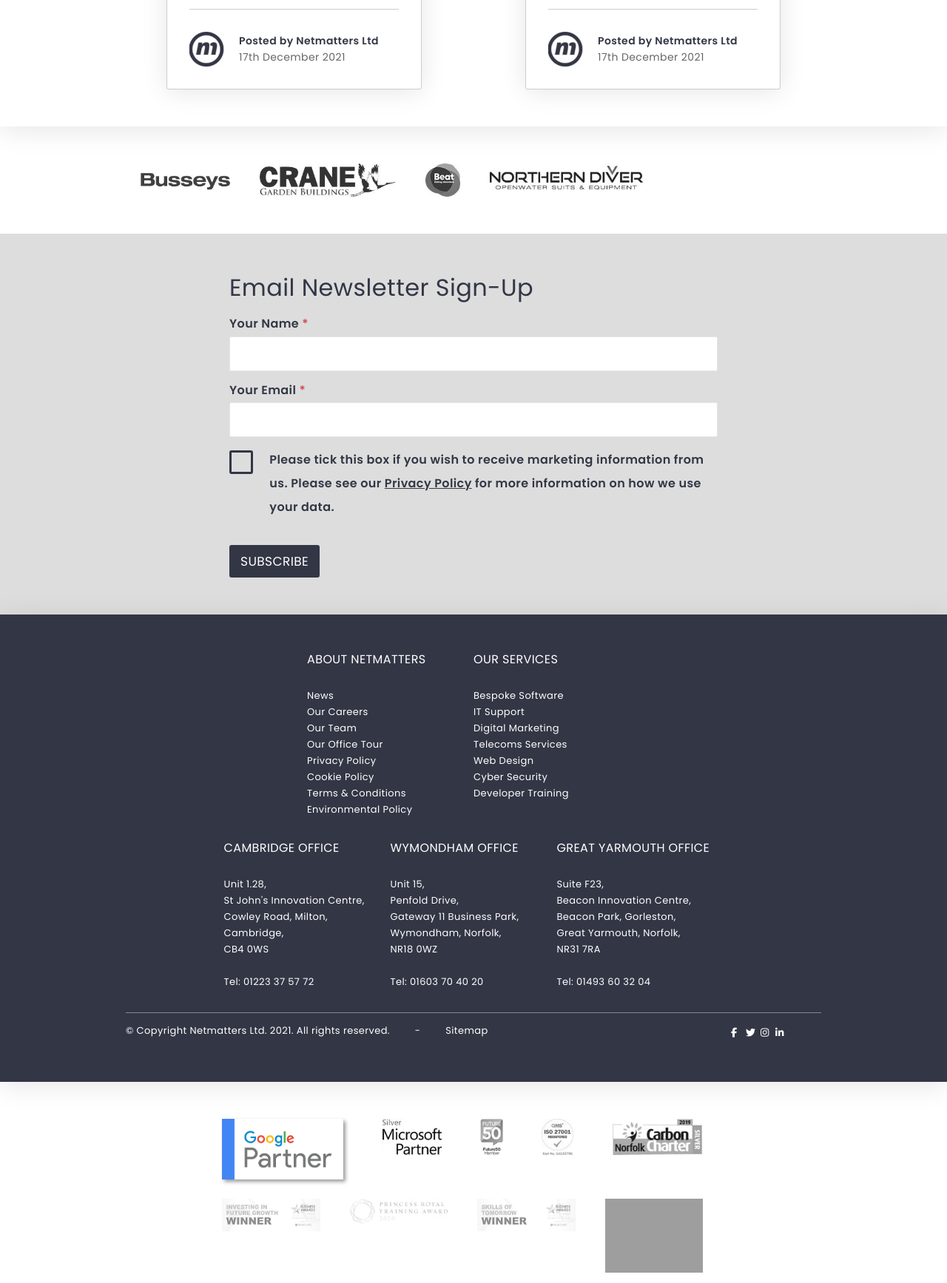
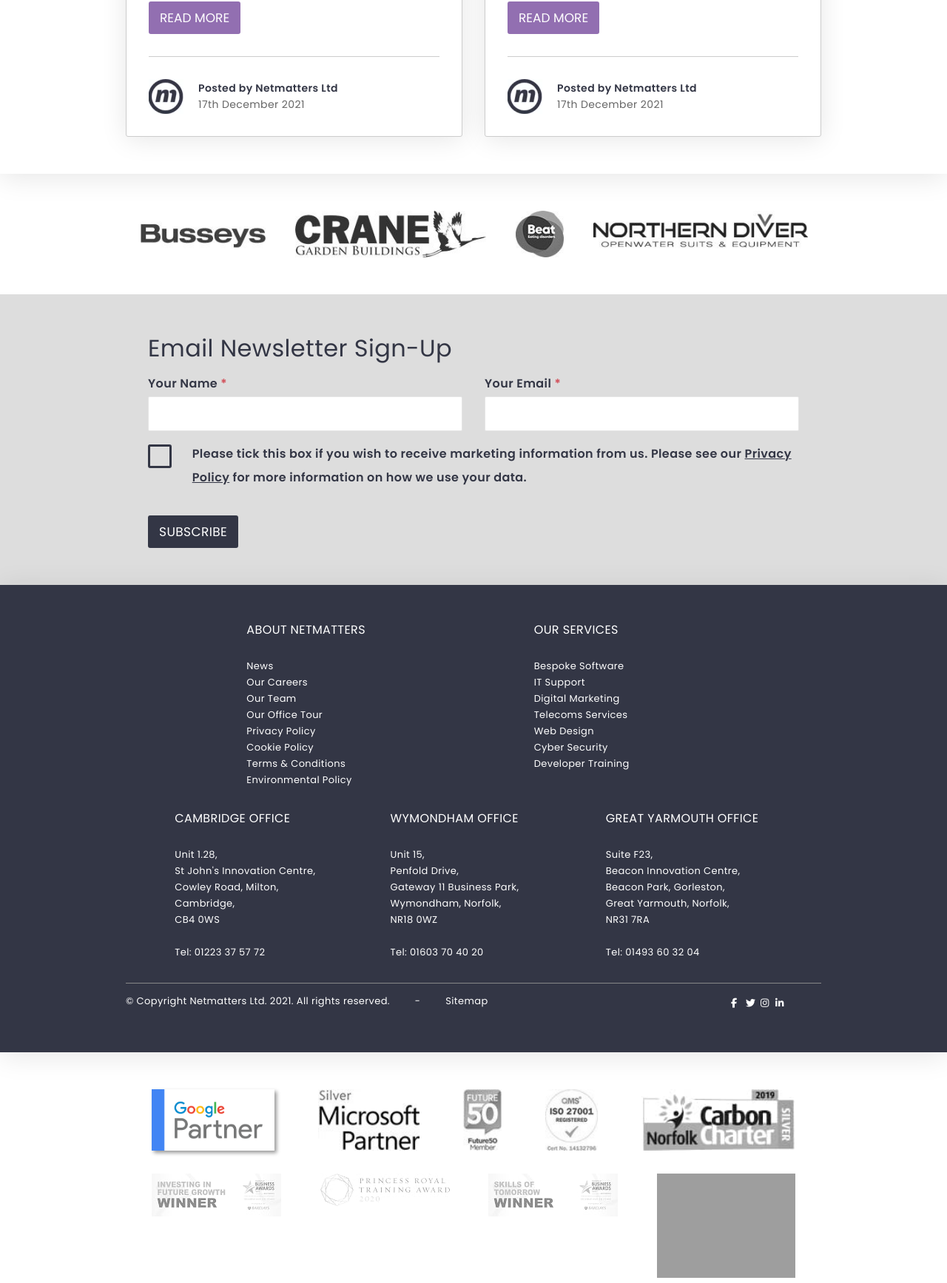
Before and after one commit to willymac1507/nm-reflection, a PHP site: page / in a window 1280 px wide. Shown: the part 3120-4855 px from the top of the page at 74% size. Run offline with PHP 8.4, Linux system fonts and the light colour scheme; some libraries are stand-ins or nearby versions; grey boxes are pictures that could not be loaded.

Commit message:
Complete large breakpoint

```diff
--- a/styles/css/styles.css
+++ b/styles/css/styles.css
@@ -958,10 +958,10 @@
   .card--bespoke .services__content, .card--it .services__content, .card--marketing .services__content {
     height: 110px;
   }
-  .card--telecoms, .card--web, .card--security, .card--training {
+  .card--latest, .card--telecoms, .card--web, .card--security, .card--training {
     width: 455px;
   }
-  .card--telecoms .services__content, .card--web .services__content, .card--security .services__content, .card--training .services__content {
+  .card--latest .services__content, .card--telecoms .services__content, .card--web .services__content, .card--security .services__content, .card--training .services__content {
     height: auto;
   }
 }
@@ -1075,14 +1075,25 @@
 }
 .clients__client {
   display: inline-block;
-  width: auto;
   padding: 0 20px;
   height: 45px;
 }
+@media screen and (min-width: 992px) {
+  .clients__client {
+    height: 63px;
+  }
+}
 
 .news-form__inputs-container {
   display: flex;
   flex-direction: column;
+}
+@media screen and (min-width: 992px) {
+  .news-form__inputs-container {
+    flex-direction: row;
+    flex-wrap: wrap;
+    justify-content: space-between;
+  }
 }
 
 .footer {
@@ -1101,6 +1112,11 @@
   flex-wrap: wrap;
   justify-content: center;
 }
+@media screen and (min-width: 992px) {
+  .footer__sub-container {
+    justify-content: space-evenly;
+  }
+}
 .footer__main-container {
   width: calc(100vw - 30px);
   max-width: 1072px;
@@ -1162,7 +1178,6 @@
   justify-content: center;
   background-color: #fff;
   width: 100vw;
-  height: 264px;
   padding: 50px 0;
 }
 @media screen and (min-width: 768px) {
@@ -1174,12 +1189,20 @@
   display: grid;
   width: calc(100vw - 48px);
   max-width: 750px;
-  max-height: 165px;
+  height: 165px;
   grid-template-rows: 50% 34%;
   row-gap: 16%;
   margin: 0 24px;
   padding: 0 15px;
 }
+@media screen and (min-width: 992px) {
+  .partners__container {
+    grid-template-rows: 40% 45%;
+    row-gap: 15%;
+    max-width: 940px;
+    height: 208px;
+  }
+}
 .partners__item {
   width: max-content;
   justify-content: center;
@@ -1188,7 +1211,7 @@
 .partners__row {
   display: flex;
   justify-content: space-between;
-  width: calc(100% - 30px);
+  width: 100%;
 }
 
 .row--first {
@@ -1200,6 +1223,11 @@
 }
 .row--second div {
   width: 180px;
+}
+@media screen and (min-width: 992px) {
+  .row--second div {
+    width: 25%;
+  }
 }
 
 /* ====================================================== */
@@ -1474,6 +1502,11 @@
 .partners__item img {
   height: 60%;
 }
+@media screen and (min-width: 992px) {
+  .partners__item img {
+    height: 100%;
+  }
+}
 .partners__item:hover .img--greyscale {
   display: none;
 }
@@ -1837,6 +1870,11 @@
   border-color: #5bc0de;
   outline: 0;
   box-shadow: inset 0 1px 1px rgba(0, 0, 0, 0.08), 0 0 8px rgba(91, 192, 222, 0.6);
+}
+@media screen and (min-width: 992px) {
+  .news-form__input {
+    width: 425px;
+  }
 }
 .news-form__opt-out {
   display: flex;
@@ -1878,6 +1916,12 @@
   color: #fff;
   background-color: #333645;
 }
+@media screen and (min-width: 992px) {
+  .news-form {
+    max-width: 940px;
+    width: 940px;
+  }
+}
 
 .required::after {
   content: " *";
--- a/styles/scss/partials/components/_forms.scss
+++ b/styles/scss/partials/components/_forms.scss
@@ -106,6 +106,10 @@
             outline: 0;
             box-shadow: inset 0 1px 1px rgb(0 0 0 / 8%), 0 0 8px rgb(91 192 222 / 60%);
         }
+
+        @include large {
+            width: 425px;
+        }
     }
 
     &__opt-out {
@@ -152,6 +156,11 @@
         color: #fff;
         background-color: $color-primary;
     }
+
+    @include large {
+        max-width: 940px;
+        width: 940px;
+    }
 }
 
 .required {
--- a/styles/scss/partials/components/_images.scss
+++ b/styles/scss/partials/components/_images.scss
@@ -43,6 +43,10 @@
 .partners__item {
     img {
         height: 60%;
+
+        @include large {
+            height: 100%;
+        }
     }
 
     &:hover {
--- a/styles/scss/partials/layout/_containers.scss
+++ b/styles/scss/partials/layout/_containers.scss
@@ -264,6 +264,7 @@
             }
         }
 
+        &--latest,
         &--telecoms,
         &--web,
         &--security,
@@ -338,9 +339,13 @@
 
     &__client {
         display: inline-block;
-        width: auto;
+        // width: auto;
         padding: 0 20px;
         height: 45px;
+
+        @include large {
+            height: 63px;
+        }
     }
 }
 
@@ -348,7 +353,15 @@
     &__inputs-container {
         display: flex;
         flex-direction: column;
+
+        @include large {
+            flex-direction: row;
+            flex-wrap: wrap;
+            justify-content: space-between;
+        }
     }
+
+
 }
 
 .footer {
@@ -360,6 +373,10 @@
         display: flex;
         flex-wrap: wrap;
         justify-content: center;
+
+        @include large {
+            justify-content: space-evenly;
+        }
     }
 
     &__main-container {
@@ -407,7 +424,6 @@
     justify-content: center;
     background-color: #fff;
     width: 100vw;
-    height: 264px;
     padding: 50px 0;
     @include medium {
         display: flex;
@@ -417,11 +433,18 @@
         display: grid;
         width: calc(100vw - 48px);
         max-width: 750px;
-        max-height: 165px;
+        height: 165px;
         grid-template-rows: 50% 34%;
         row-gap: 16%;
         margin: 0 24px;
         padding: 0 15px;
+
+        @include large {
+            grid-template-rows: 40% 45%;
+            row-gap: 15%;
+            max-width: 940px;
+            height: 208px;
+        }
     }
 
     &__item {
@@ -433,7 +456,7 @@
     &__row {
         display: flex;
         justify-content: space-between;
-        width: calc(100% - 30px);
+        width: 100%;
     }
 }
 
@@ -446,5 +469,9 @@
 
     div {
         width: 180px;
+
+        @include large {
+            width: 25%;
+        }
     }
 }
```
Also changed, not shown: 1 other file.
